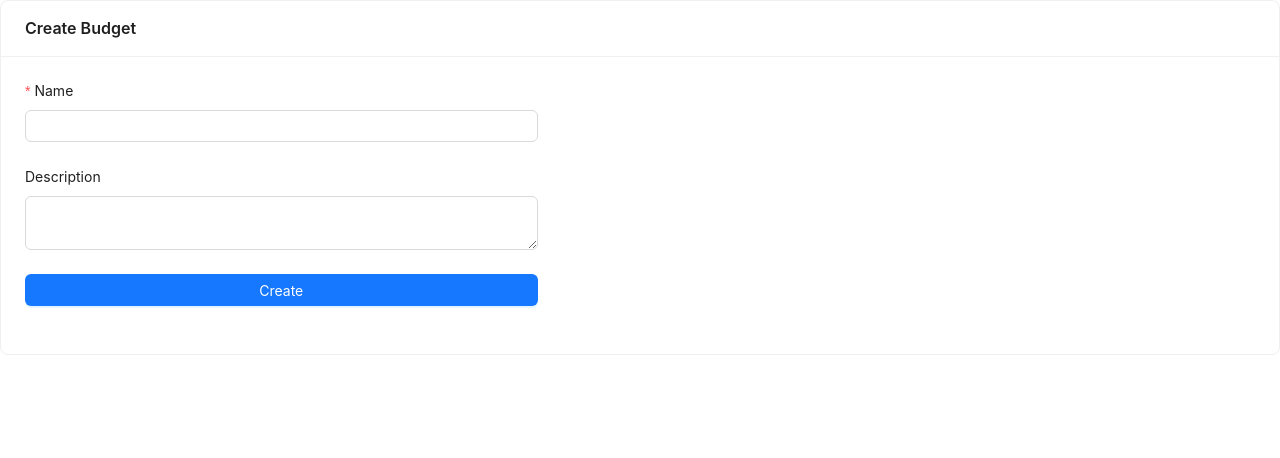
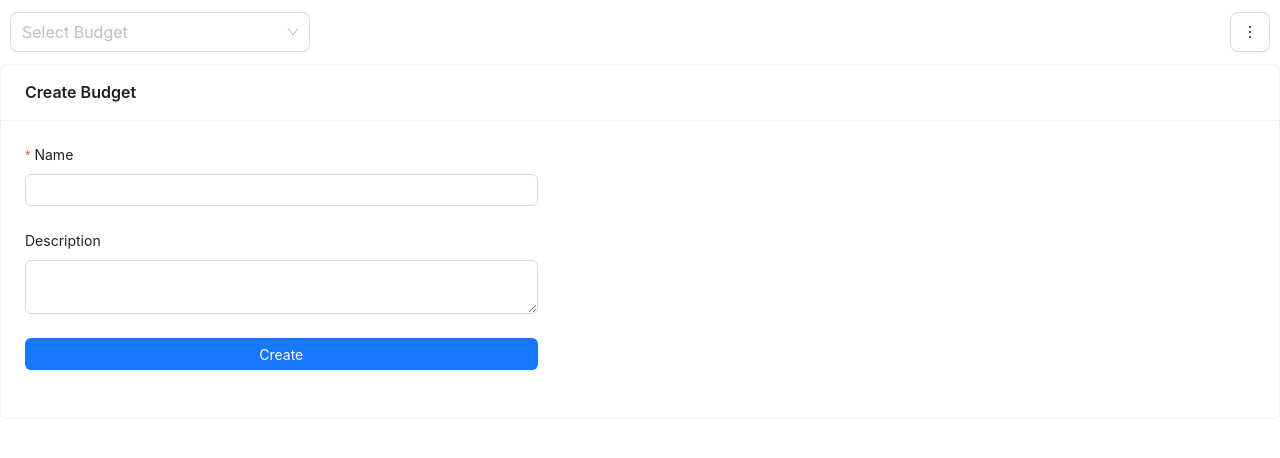
Before and after one commit to ParadoxZero/budgetbud, a React (Vite) app: page / in a window 1280 px wide. Shown: the top 458 px of the page. Built offline with nearby package versions, Linux system fonts and the light colour scheme.

Commit message:
Add basic header

```diff
--- a/ui/App.tsx
+++ b/ui/App.tsx
@@ -6,54 +6,81 @@ import NoBudgetAvailablePage from './pages/no-budget_page';
 import { ReactNode } from 'react';
 import React from 'react';
 import { connect } from 'react-redux';
+import { ConfigProvider, Layout } from 'antd';
+import Header from './components/header';
 
 
+interface PreRun {
+  condition: boolean;
+  action: () => void;
+}
 
-const pre_run = [
-  () => {
-    if (import.meta.env.VITE_CREATE_DUMMY_DATA === 'true') {
-      localStorage.clear();
-      localStorage.setItem('userData', JSON.stringify(CreateDummyData()));
-    }
-  },
-  () => {
-    if (import.meta.env.VITE_PING_REMOTE === 'true') {
-      PingRemote().then((response) => { console.log(response) }).catch((error) => { console.log(error) }).catch((error) => { console.log(error) });
-    }
-  },
-  () => {
-    if (import.meta.env.VITE_CLEAR_USER_DATA_ON_LOAD === 'true') {
-      localStorage.clear();
-    }
-  }
-]
-
-function run_pre_run() {
-  pre_run.forEach((f) => f());
-}
 
 export interface AppProps {
   view: View;
+  is_header_visible: boolean;
 }
 
 class App extends React.Component<AppProps> {
+  pre_run: PreRun[] = [
+    {
+      condition: import.meta.env.VITE_PING_REMOTE === 'true',
+      action:
+        () => {
+          PingRemote().then((response) => { console.log(response) }).catch((error) => { console.log(error) }).catch((error) => { console.log(error) });
+        }
+    },
+    {
+      condition: import.meta.env.VITE_CLEAR_USER_DATA_ON_LOAD === 'true',
+      action:
+        () => {
+          localStorage.clear();
+        }
+    },
+    {
+      condition: import.meta.env.VITE_CREATE_DUMMY_DATA === 'true',
+      action: () => {
+        localStorage.clear();
+        localStorage.setItem('userData', JSON.stringify(CreateDummyData()));
+      }
+    }
+  ];
+
+  run_pre_run() {
+    this.pre_run.forEach((pre_run) => pre_run.condition ? pre_run.action() : null);
+  }
 
   constructor(props: AppProps) {
     super(props);
     this.state = {
-      view: View.Overview
+      view: View.Overview,
+      is_header_visible: true
     }
   }
 
   componentDidMount(): void {
-    run_pre_run();
+    this.run_pre_run();
   }
 
   render(): ReactNode {
     return (
-      <>
-        {this.render_view()}
-      </>
+      <ConfigProvider theme={{
+        components: {
+          Layout: {
+            headerBg: 'white',
+            bodyBg: 'white',
+          }
+        }
+      }}>
+        <Layout>
+          <Layout.Header style={{ position: 'sticky', padding: 10 }} hidden={!this.props.is_header_visible}>
+            <Header />
+          </Layout.Header>
+          <Layout.Content>
+            {this.render_view()}
+          </Layout.Content>
+        </Layout>
+      </ConfigProvider>
     );
   }
 
@@ -71,7 +98,10 @@ class App extends React.Component<AppProps> {
   }
 }
 function mapStateToProps(state: any): AppProps {
-  return { view: state.navigation.current_view }
+  return {
+    view: state.navigation.current_view,
+    is_header_visible: state.header.is_visible,
+  }
 }
 
 export default connect(mapStateToProps)(App);
--- /dev/null
+++ b/ui/components/header.tsx
@@ -0,0 +1,69 @@
+import { FileOutlined, MoreOutlined, PlusOutlined, SettingOutlined } from "@ant-design/icons";
+import { Avatar, Button, Divider, Flex, Input, InputRef, Select, Space, Typography } from "antd";
+import React from "react";
+import { connect } from "react-redux";
+
+export interface HeaderBudgetDetails {
+    name: string;
+    id: string;
+}
+
+export interface HeaderProps {
+    title: string;
+    isVisible: boolean;
+    budget_list: HeaderBudgetDetails[];
+}
+
+class Header extends React.Component<HeaderProps> {
+
+    render() {
+        return (
+            <Flex justify="space-between" align="center" style={{ width: "100%", height: "100%" }}>
+                {this.render_budget_selector()}
+                <Button type="default" icon={<MoreOutlined />} size="large"></Button>
+            </Flex>
+        );
+    }
+
+    render_budget_selector() {
+        const items = this.props.budget_list;
+
+        let index = 0;
+
+        const addItem = (e: React.MouseEvent<HTMLButtonElement | HTMLAnchorElement>) => {
+            e.preventDefault();
+            // setItems([...items, name || `New item ${index++}`]);
+            // setName('');
+        };
+        return (
+            <Select
+                size="large"
+                style={{ width: 300 }}
+                placeholder="Select Budget"
+                dropdownRender={(menu) => (
+                    <>
+                        {menu}
+                        <Divider style={{ margin: '8px 0' }} />
+                        <Space style={{ padding: '0 8px 4px' }}>
+                            <Button type="text" icon={<PlusOutlined />} onClick={addItem}>
+                                Add item
+                            </Button>
+                        </Space>
+                    </>
+                )}
+                options={items.map((item) => ({ label: item.name, value: item.id }))}
+            />
+        );
+    }
+
+}
+
+function mapStateToProps(state: any): HeaderProps {
+    return {
+        budget_list: state.header.budget_list,
+        title: state.header.title,
+        isVisible: state.header.is_visible
+    };
+}
+
+export default connect(mapStateToProps)(Header);
--- a/ui/pages/overview.tsx
+++ b/ui/pages/overview.tsx
@@ -7,7 +7,7 @@ import { DataModelFactory, Recurring, Budget } from "../datamodel/datamodel";
 import { Typography } from "antd";
 import { RecurringCalculatorService } from "../services/recurring_date_service";
 import { BaseType } from "antd/es/typography/Base";
-import { navigation, View, store } from '../store';
+import { navigation, View, store, headerSlice } from '../store';
 
 import '../main.css';
 import { } from "react-redux";
@@ -220,8 +220,17 @@ export class OverviewPage extends React.Component<IProp, IState> {
 
     componentDidMount(): void {
         this._data_service.getBudget("").then((data) => {
-            if (data.length > 0)
+            if (data.length > 0) {
                 this.setState({ budget: data[0] });
+                store.dispatch(
+                    headerSlice.actions.header(
+                        {
+                            budget_list: data,
+                            is_visible: true,
+                        })
+
+                );
+            }
             else {
                 this.navigate_to(View.NoBudgetAvailable);
             }
--- a/ui/store.ts
+++ b/ui/store.ts
@@ -17,15 +17,18 @@ export const navigationSlice = createSlice({
     },
     reducers: {
         navigation: (state, action) => {
+            console.log(action);
             state.current_view = action.payload;
         }
-    }
+    },
 })
 
 export const headerSlice = createSlice({
     name: 'header',
     initialState: {
         title: 'BudgetBud',
+        is_visible: true,
+        budget_list: []
     },
     reducers: {
         header: (state, action) => {
```
Also changed, not shown: 1 other file (tests, documents, lock files or other folders).
